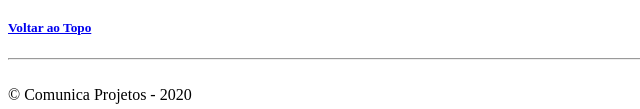
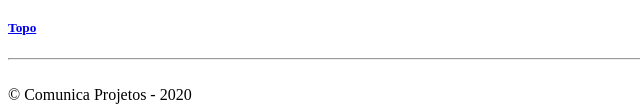
Before and after one commit to LucasSGomide/lucasSGomide.github.io, a plain HTML site: page Portfolio_Pessoal/index.html in a window 1280 px wide. Shown: the part 1109-1218 px from the top of the page, 0-640 px from the left. Drawn offline with Linux system fonts and the light colour scheme.

Commit message:
Mudança no texto para retornar ao topo da página

```diff
--- a/Portfolio_Pessoal/index.html
+++ b/Portfolio_Pessoal/index.html
@@ -49,7 +49,7 @@
     <a target="_blank" href="https://github.com/LucasSGomide"><img src="images/github_picto.png" alt="Pictograma GitHub" width="70px"/></a>
     <a target="_blank" href="https://linkedin.com/in/lucassgomide"><img src="images/linkedin-picto.png" alt="Pictograma GitHub" width="70px"/></a>
 
-    <a href="#topo-indice"><h5>Voltar ao Topo</h5></a>
+    <a href="#topo-indice"><h5>Topo</h5></a>
 
     <hr><br>
 
```
